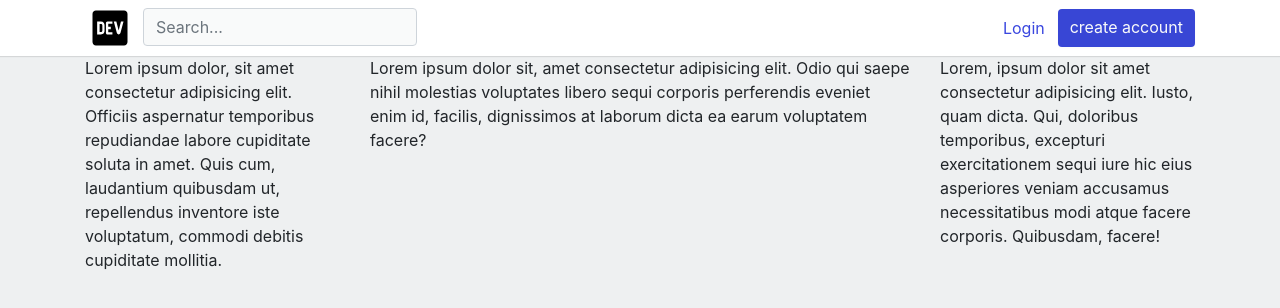
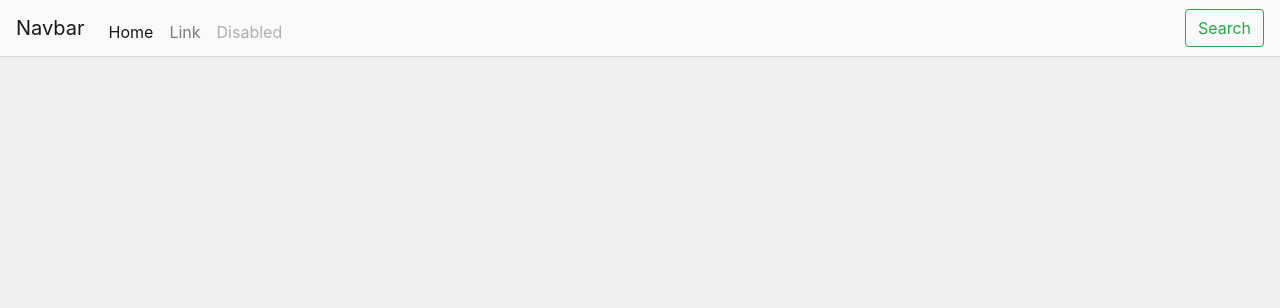
Before and after one commit to bulmaroarellano/desafio2html, a plain HTML site: page index.html in a window 1280 px wide. Drawn offline with nearby package versions, Linux system fonts and the light colour scheme.

Commit message:
Update Desafio 2

```diff
--- a/css/styles.scss
+++ b/css/styles.scss
@@ -7,7 +7,7 @@
 $height: 56px;
 $lh-base :1.5;
 $fs-base: 1rem;
-min-height: calc(100vh - var(--header-height));
+$min-height: calc(100vh - $header-height);
 header {
     height: $height;
     background-color: white;
@@ -58,8 +58,8 @@ header {
 
 .input-search:focus,
 .input-search:active {
-                                    background-color: rgb(255 255 255);
-                                    border-color: rgb(59 73 223);
+    background-color: rgb(255, 255, 255);
+    border-color: rgb(59, 73, 223);
     box-shadow: 1px 1px 0 #3b49df;
 }
 
@@ -78,6 +78,11 @@ header {
     height: $header-height;
 }
 
+.navbar-header {
+    align-items: center;
+    display: flex;
+}
+
 .div-nav-form {
     flex: 1 auto;
     margin: 0 1rem;
@@ -85,12 +90,16 @@ header {
 }
 
 .input-search {
-                                    padding: calc(0.5em - $border-width) 0.5em;
+    padding: 8px 7px;
     background-color: #f9fafa;
     line-height: $lh-base;
     font-size: $fs-base;
     width: 100%;
     resize: vertical;
+}
+
+div.navbar-header {
+    width: 100%;
 }
 
 .crayons-header--search {
--- a/index.html
+++ b/index.html
@@ -11,57 +11,32 @@
 </head>
 
 <body>
-    <header class="default-header">
-        <nav class="navbar navbar-default" role="navigation">
-            <div class="container">
-                <div class="navbar-header d-flex items-center">
-                    <button type="button" class="navbar-toggle d-none" data-toggle="collapse" data-target="#navbar-collapsible">
-                        <span class="sr-only">Toggle navigation</span>
-                        <span class="icon-bar"></span>
-                        <span class="icon-bar"></span>
-                        <span class="icon-bar"></span>
-                        </button>
-                    <a href="#" class="site-logo">
-                        <svg width="50" height="40" role="img" xmlns="http://www.w3.org/2000/svg" viewBox="0 0 448 512">
-                        <path fill="#000000" d="M120.12 208.29c-3.88-2.9-7.77-4.35-11.65-4.35H91.03v104.47h17.45c3.88 0 7.77-1.45 11.65-4.35 3.88-2.9 5.82-7.25 5.82-13.06v-69.65c-.01-5.8-1.96-10.16-5.83-13.06zM404.1 32H43.9C19.7 32 .06 51.59 0 75.8v360.4C.06 460.41 19.7 480 43.9 480h360.2c24.21 0 43.84-19.59 43.9-43.8V75.8c-.06-24.21-19.7-43.8-43.9-43.8zM154.2 291.19c0 18.81-11.61 47.31-48.36 47.25h-46.4V172.98h47.38c35.44 0 47.36 28.46 47.37 47.28l.01 70.93zm100.68-88.66H201.6v38.42h32.57v29.57H201.6v38.41h53.29v29.57h-62.18c-11.16.29-20.44-8.53-20.72-19.69V193.7c-.27-11.15 8.56-20.41 19.71-20.69h63.19l-.01 29.52zm103.64 115.29c-13.2 30.75-36.85 24.63-47.44 0l-38.53-144.8h32.57l29.71 113.72 29.57-113.72h32.58l-38.46 144.8z"></path>
-                    </svg>
-                    </a>
-                    <div class="crayons-header--search js-search-form w-75">
-                        <form class="navbar-form">
-                            <input type="text" placeholder="Search..." class="form-control input-search">
-                            <span class="input-group-addon"><span class="glyphicon glyphicon-search"></span></span>
-
-                        </form>
-                    </div>
-                    <div class="navbar-collapse collapse" id="navbar-collapsible">
-                        <ul class="nav navbar-nav navbar-left">
-                            <li><a href="#">Link 1</a></li>
-                            <li><a href="#">Link 2</a></li>
-                        </ul>
-
-                        <div class="navbar-form navbar-right btn-group">
-
-                            <button type="button" class="btn btn-default">Button 2</button>
-                            <button type="button" class="btn btn-default">Button 3</button>
-                        </div>
-
-                    </div>
-                </div>
-                <div class="d-flex items-center h-100 ml-auto">
-                    <a type="button " class="btn btn-link login-button hidden ml-auto whitespace-nowrap ">Login</a>
-                    <a type="button " class="btn btn-default blue-button ">create account</a>
-                </div>
+    <header>
+        <nav class="navbar navbar-expand-lg navbar-light bg-light">
+            <a class="navbar-brand" href="#">Navbar</a>
+            <button class="navbar-toggler" type="button" data-toggle="collapse" data-target="#navbarTogglerDemo02" aria-controls="navbarTogglerDemo02" aria-expanded="false" aria-label="Toggle navigation">
+          <span class="navbar-toggler-icon"></span>
+        </button>
+            <div class="collapse navbar-collapse" id="navbarTogglerDemo02">
+                <ul class="navbar-nav mr-auto mt-2 mt-lg-2">
+                    <li class="nav-item active">
+                        <a class="nav-link" href="#">Home <span class="sr-only">(current)</span></a>
+                    </li>
+                    <li class="nav-item">
+                        <a class="nav-link" href="#">Link</a>
+                    </li>
+                    <li class="nav-item">
+                        <a class="nav-link disabled" href="#" tabindex="-1" aria-disabled="true">Disabled</a>
+                    </li>
+                </ul>
+                <form class="form-inline my-2 my-lg-2" <input class="form-control mr-sm-2" type="search" placeholder="Search">
+                    <button class="btn btn-outline-success my-2 my-sm-0" type="submit">Search</button>
+                </form>
             </div>
         </nav>
     </header>
-    <div class="container " style=" ">
-        <div class="row ">
-            <aside class="sidebar-leftd-sm-none col-md-3 col-lg-3 contenedor-principal ">Lorem ipsum dolor, sit amet consectetur adipisicing elit. Officiis aspernatur temporibus repudiandae labore cupiditate soluta in amet. Quis cum, laudantium quibusdam ut, repellendus inventore iste voluptatum, commodi debitis cupiditate mollitia.
-            </aside>
-            <main class="articles-list col-xs-12 col-md-9 col-lg-6 ">Lorem ipsum dolor sit, amet consectetur adipisicing elit. Odio qui saepe nihil molestias voluptates libero sequi corporis perferendis eveniet enim id, facilis, dignissimos at laborum dicta ea earum voluptatem facere?</main>
-            <aside class="sidebar-right d-sm-block col-md-hidden col-lg-3 ">Lorem, ipsum dolor sit amet consectetur adipisicing elit. Iusto, quam dicta. Qui, doloribus temporibus, excepturi exercitationem sequi iure hic eius asperiores veniam accusamus necessitatibus modi atque facere corporis. Quibusdam, facere!</aside>
-        </div>
-    </div>
+
+
     <script src="https://code.jquery.com/jquery-3.5.1.slim.min.js " integrity="sha384-DfXdz2htPH0lsSSs5nCTpuj/zy4C+OGpamoFVy38MVBnE+IbbVYUew+OrCXaRkfj " crossorigin="anonymous "></script>
     <script src="https://cdn.jsdelivr.net/npm/bootstrap@4.6.0/dist/js/bootstrap.bundle.min.js " integrity="sha384-Piv4xVNRyMGpqkS2by6br4gNJ7DXjqk09RmUpJ8jgGtD7zP9yug3goQfGII0yAns " crossorigin="anonymous "></script>
 </body>
```
Also changed, not shown: css/styles.css, 1 other file. Lines whose indentation alone changed are shown as unchanged.
